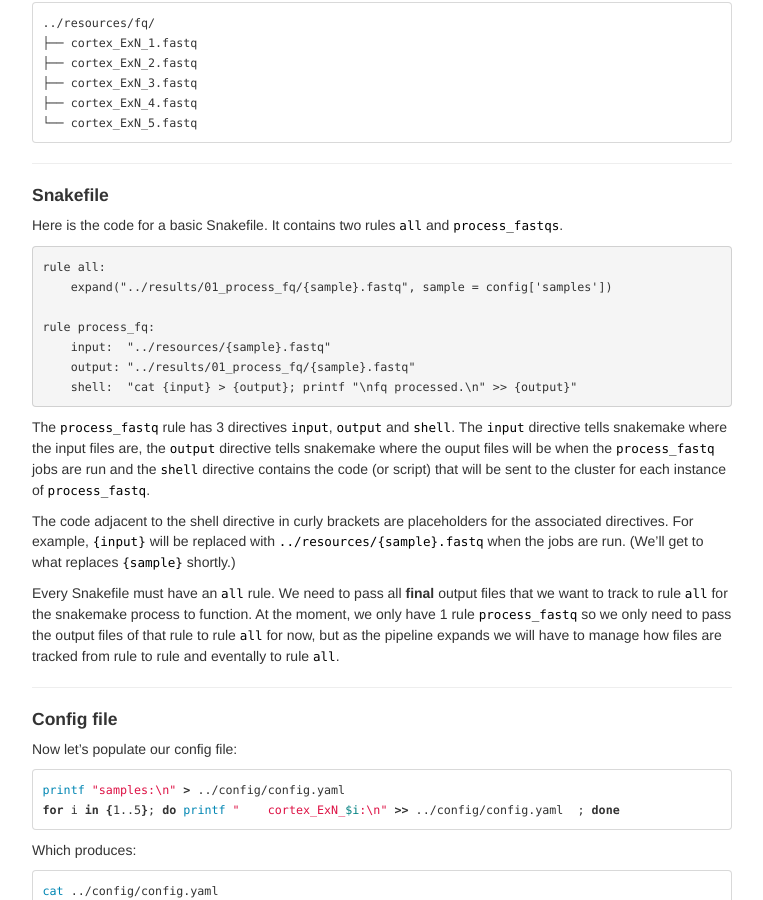
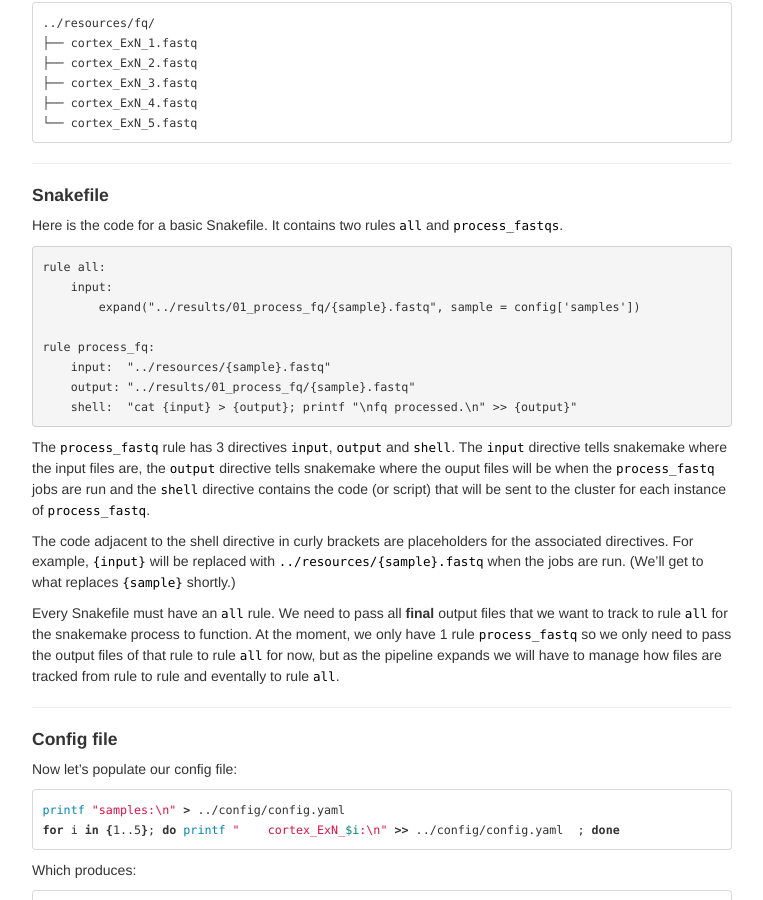
Before and after one commit to Dazcam/Bioinformatics-tutorials, a Jekyll site: the page built from pages/snakemake/run_basic_process.md, in a window 1280 px wide and 900 px high, scrolled down 524 px. Shown: the whole window, without its empty margins (258-1021 px from the left). Built offline with Jekyll 4.4.1, drawn with Linux system fonts in a browser that asks for light colours; part of the change alters nothing that is shown; some of the changed text lies outside the part shown.

Commit message:
Add input to rule all

````diff
--- a/pages/snakemake/run_basic_process.md
+++ b/pages/snakemake/run_basic_process.md
@@ -44,7 +44,8 @@ Here is the code for a basic Snakefile. It contains two rules `all` and `process
 
 ```snakemake
 rule all:
-    expand("../results/01_process_fq/{sample}.fastq", sample = config['samples'])
+    input:
+        expand("../results/01_process_fq/{sample}.fastq", sample = config['samples'])
 
 rule process_fq:
     input:  "../resources/{sample}.fastq"
@@ -164,7 +165,7 @@ snakemake -np
 
 This has to be run from the directory that contains the `Snakefile`. During the dry run snakekame looks
 for the Snakefile then makes sure that all the input and output files in all rules are accounted for and
-check the code for errors.
+checks the code for errors.
 
 
 ***
````
